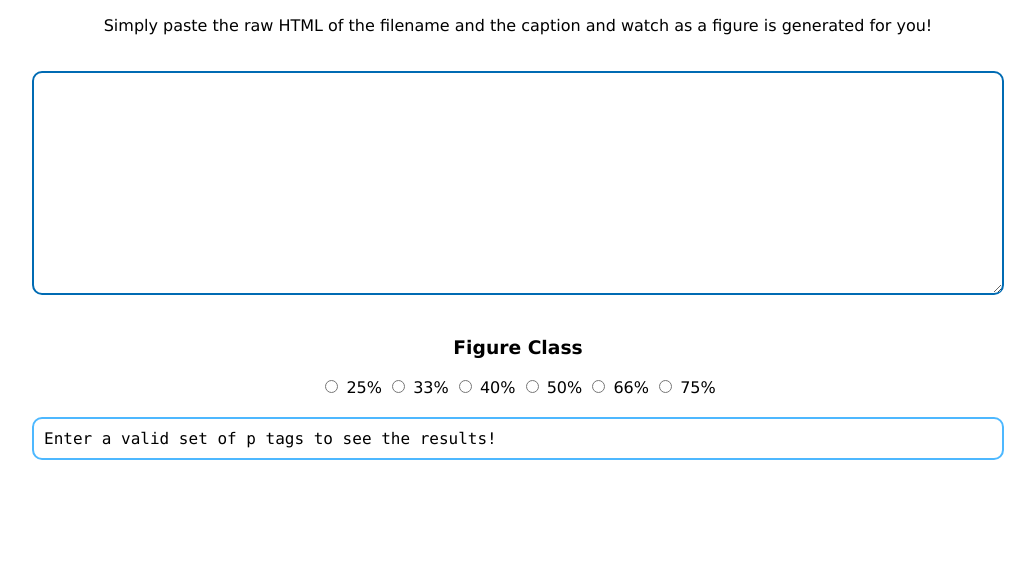
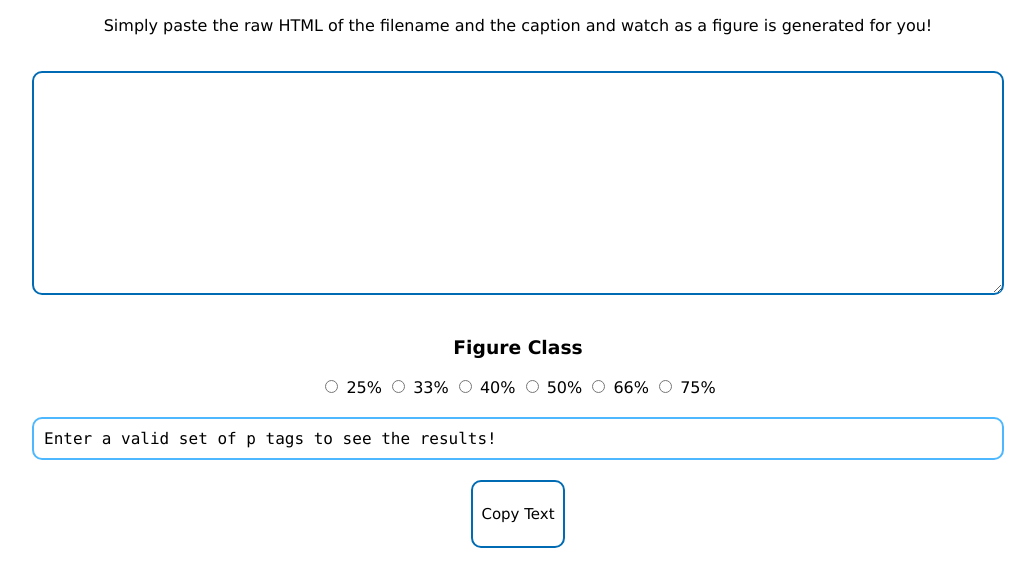
Before and after one commit to ewanmiles/MAGI, a website: page workspace/figures/index.html in a window 1280 px wide. Shown: the part 105-692 px from the top of the page, without its empty margins (122-1157 px from the left). Drawn offline with Linux system fonts and the light colour scheme.

Commit message:
- Copy button on figure generator

```diff
--- a/workspace/figures/index.html
+++ b/workspace/figures/index.html
@@ -32,5 +32,9 @@
         <div id="output">
             Enter a valid set of p tags to see the results!
         </div>
+
+        <button class="copy" onclick="copyToClipboard()">
+            <p>Copy Text</p>
+        </button>
     </body>
 </html>
--- a/workspace/figures/script.js
+++ b/workspace/figures/script.js
@@ -48,3 +48,8 @@ const generateFigure = input => {
 
     return `<figure class="${FIGURE_CLASS}" ${conditions}>\n<img src="../../Resources/Images/New/${img}.png"/>\n<figcaption>${caption}</figcaption>\n</figure>`
 };
+
+const copyToClipboard = () => {
+    var copyText = document.getElementById('output');
+    navigator.clipboard.writeText(copyText.innerText); //Copy textarea value
+}
--- a/workspace/figures/style.css
+++ b/workspace/figures/style.css
@@ -5,6 +5,8 @@ body {
 
 textarea {
     text-align: left;
+    font-family: 'Lucida Console';
+    font-size: 15px;
     width: 75%;
     height: 200px;
     margin: 20px auto;
@@ -22,3 +24,17 @@ textarea {
     border-radius: 10px;
     padding: 10px;
 }
+
+button.copy {
+    padding: 8px;
+    border: solid 2px #006bb3;
+    font-size: 15px;
+    font-family: 'Lucida Sans';
+    border-radius: 10px;
+    background: transparent;
+    transition: 0.1s;
+}
+
+button.copy:active {
+    background: rgba(0,0,0,0.1);
+}
```
